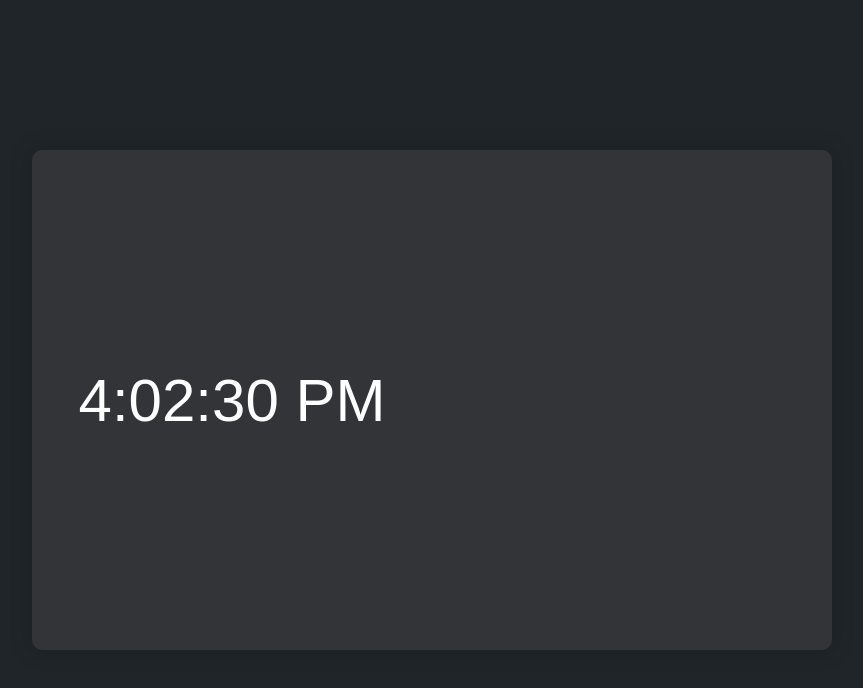
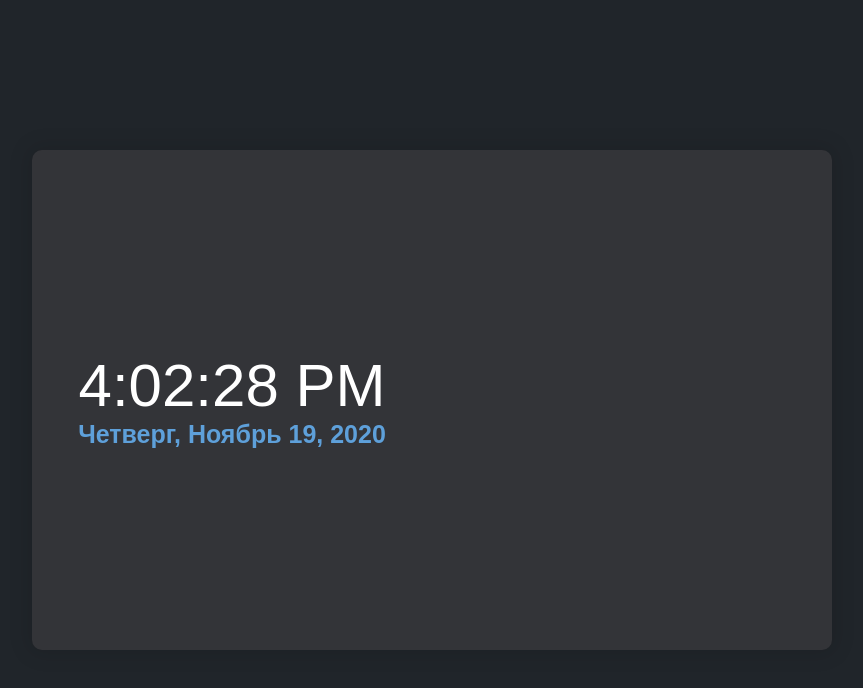
Before and after one commit to ageiwa/calendar-react, a React (Create React App) app: page / in a window 1280 px wide. Shown: the top 688 px of the page, without its empty margins (208-1071 px from the left). Built offline with nearby package versions, Linux system fonts and the light colour scheme.

Commit message:
add new component - CurrentDate

```diff
--- a/src/App/App.js
+++ b/src/App/App.js
@@ -1,12 +1,14 @@
 import React from 'react';
 import './style.css';
 import Time from './components/Time/Time';
+import CurrentDate from './components/CurrentDate/CurrentDate';
 
 const App = () => {
     return (
         <div className="app">
             <div className="time-date">
                 <Time />
+                <CurrentDate />
             </div>
             <div className="calendar"></div>
         </div>
--- /dev/null
+++ b/src/App/components/CurrentDate/CurrentDate.js
@@ -0,0 +1,20 @@
+import React, {useState} from 'react';
+import './style.css';
+
+const CurrentDate = () => {
+    const dt = new Date();
+    const day = ['Воскресенье', 'Понедельник', 'Вторник',
+                'Среда', 'Четверг', 'Пятница', 'Суббота'];
+    const month = [
+        'Январь',  'Февраль', 'Март',
+        'Апрель',  'Май',     'Июнь',
+        'Июль',    'Август',  'Сентябрь',
+        'Октябрь', 'Ноябрь',  'Декабрь',
+    ];
+
+    const date = day[dt.getDay()] + ', ' + month[dt.getMonth()] + ' ' + dt.getDate() + ', ' + dt.getFullYear();
+
+    return <div className="date">{date}</div>
+}
+
+export default CurrentDate;
--- /dev/null
+++ b/src/App/components/CurrentDate/style.css
@@ -0,0 +1,5 @@
+.date {
+    color: #5ea0da;
+    font-size: 25px;
+    font-weight: bolder;
+}
--- a/src/App/components/Time/Time.js
+++ b/src/App/components/Time/Time.js
@@ -2,7 +2,7 @@ import React, {useState} from 'react';
 import './style.css';
 
 const Time = () => {
-    const [time, setTime] = useState('');
+    const [time, setTime] = useState(new Date().toLocaleTimeString());
 
     setTimeout(() => setTime(new Date().toLocaleTimeString()), 1000);
 
--- a/src/App/style.css
+++ b/src/App/style.css
@@ -25,6 +25,7 @@ body {
 .time-date {
     flex: 1;
     display: flex;
+    flex-direction: column;
     align-items: center;
     justify-content: center;
 }
```
Also changed, not shown: src/App/components/Date/Date.js (deleted).
